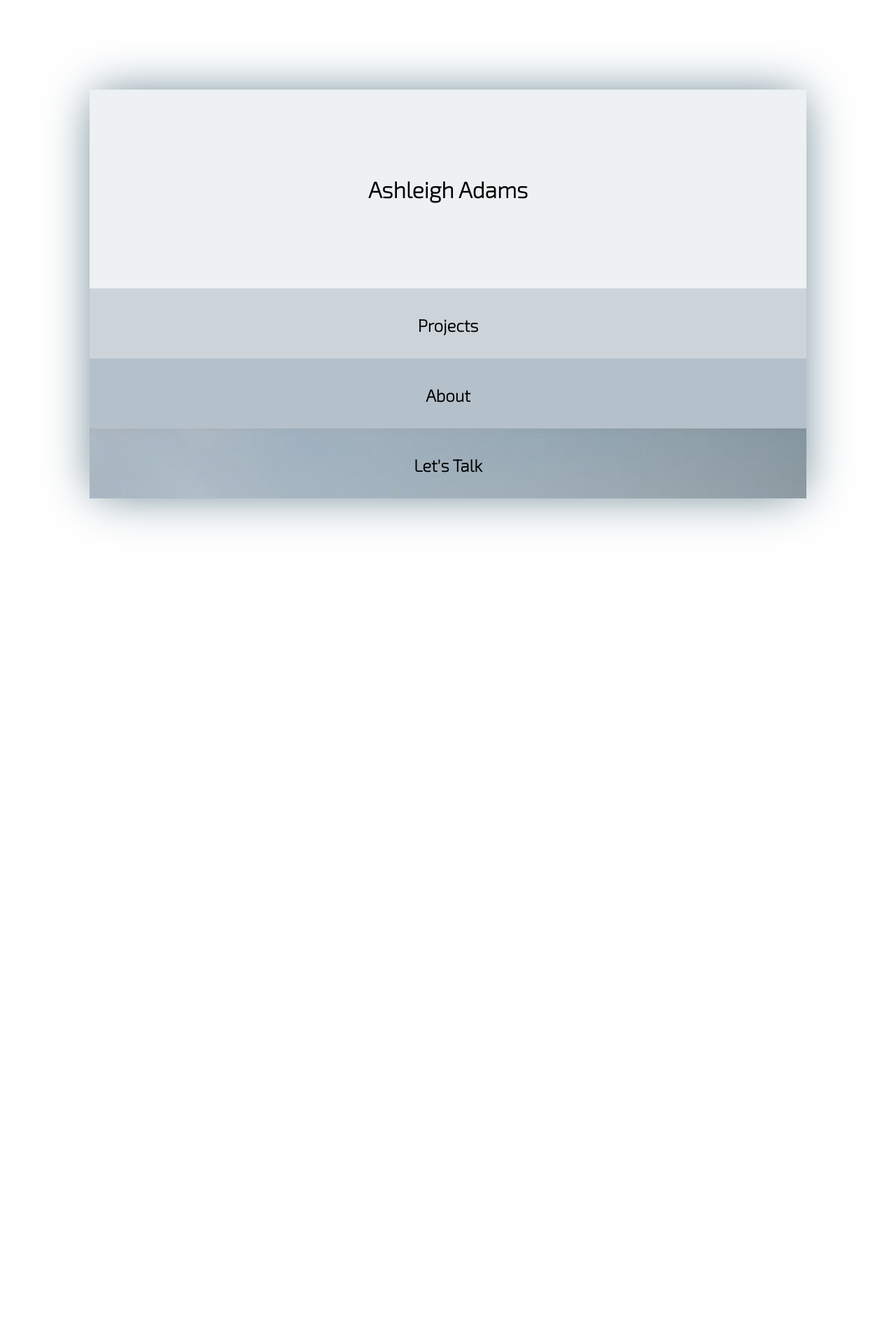
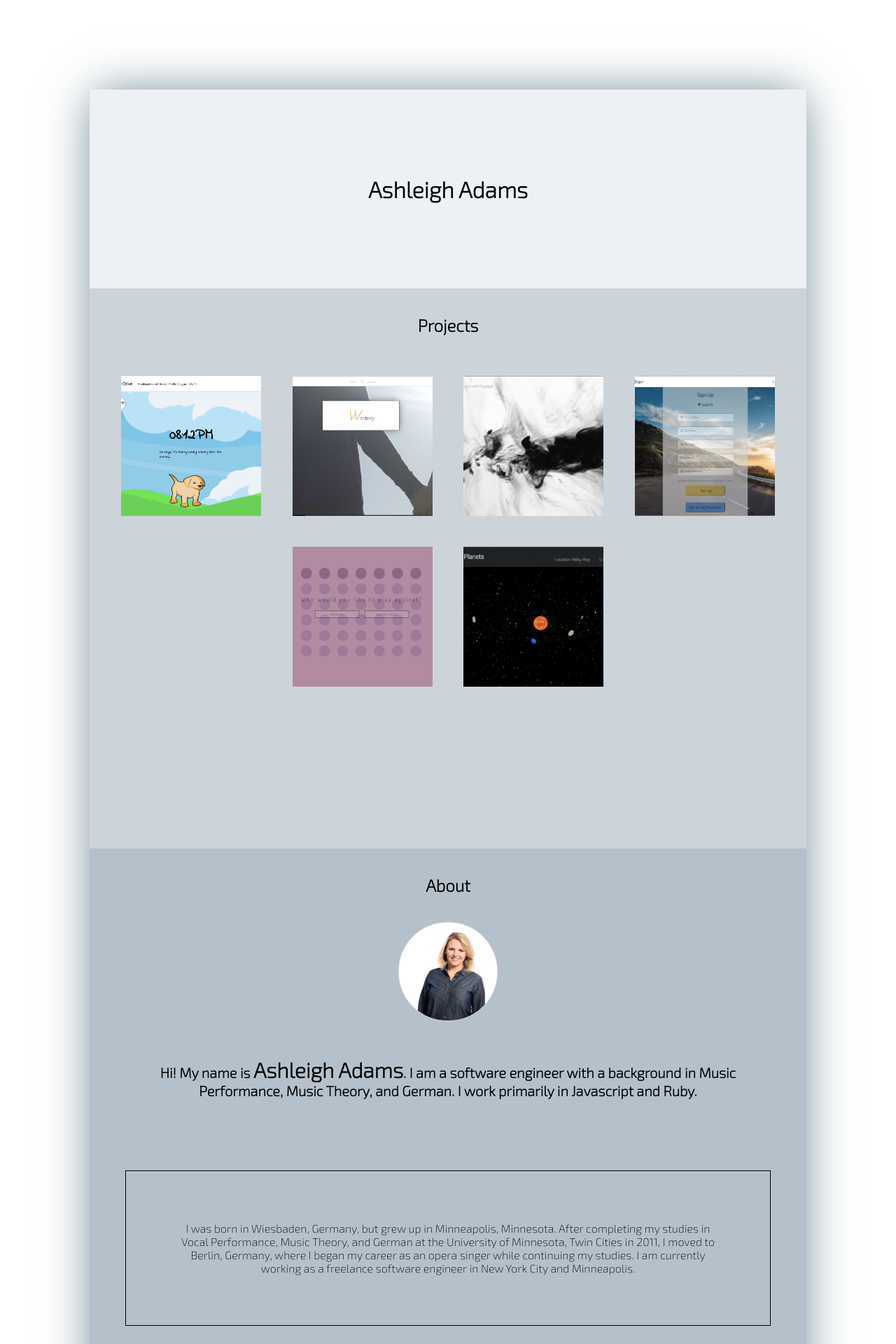
Before and after one commit to aadams22/portfolio_redesign, a PHP site: page /index.html in a window 1280 px wide. Shown: the top 1920 px of the page at 70% size. Before the commit the page ends 753 px from the top, so only its background shows below. Run offline with PHP 8.4, Linux system fonts and the light colour scheme.

Commit message:
adding overlay and links for projects

```diff
--- a/css/main.css
+++ b/css/main.css
@@ -19,6 +19,8 @@
 	margin: 0px;
 	text-align: center;
 	font-family: 'Exo 2', sans-serif;
+	background-size: cover;
+	background-repeat: no-repeat;
 }
 
 body {
@@ -35,22 +37,15 @@ header {
 }
 
 section {
-	height: 100px;
+	height: 800px;
 	overflow: hidden;
 	-webkit-transition: all 600ms cubic-bezier(0.55, 0.085, 0.68, 0.53);
   transition:         all 600ms cubic-bezier(0.55, 0.085, 0.68, 0.53);
 }
 
-ul {
-	margin-left: -2.5em;
-	margin-top: 12%;
-}
-
 li {
 	list-style: none;
 	display: inline-block;
-	padding: 1em;
-	font-size: 2em;
 }
 
 a {
@@ -59,12 +54,12 @@ a {
 }
 
 h2 { padding: 38px 0px; }
-h2:hover, a:hover { opacity: .3; }
 
 h4 {
 	padding: 5%;
 	font-size: 1.25em;
 }
+
 span {
 		font-size: 1.5em;
 /*		color: #b8afa6;*/
@@ -76,56 +71,73 @@ p {
 	margin: 5%;
 }
 
-#projects {
-	background: #ccd4da;
-}
-
-#about {
-	background: #b5c1ca;
-}
+#projects { background: #ccd4da; }
+#about { background: #b5c1ca; }
+#contact { background-image: url("../img/prague.jpg"); }
 
 #my-face {
 	margin: 0 auto;
 	border: 1px solid #e4d9e5;
   border-radius: 70px;
 	background-image: url("../img/ashleigh.jpg");
-	background-size: cover;
-	background-repeat: no-repeat;
 	background-position: center;
   height: 140px; width: 140px;
 }
 
-#contact {
-	background-image: url("../img/prague.jpg");
-	background-size: cover;
-	background-repeat: no-repeat;
+#contact > ul {
+	margin-left: -2.5em;
+	margin-top: 12%;
 }
 
-/*CONTACT ICONS*/
-li:nth-of-type(1) > a { font-family: github; }
-li:nth-of-type(2) > a { font-family: email; }
+#contact > ul > li {
+	padding: 1em;
+	font-size: 2em;
+}
+
+/*ICONS*/
+li:nth-of-type(1) > a { font-family: email; }
+li:nth-of-type(2) > a { font-family: github; }
 li:nth-of-type(3) > a { font-family: linkedin; }
+.overlay > ul > li:nth-of-type(1) > a { font-family: link; }
+
+/*BACKGROUND IMAGES FOR PROJECTS*/
+#enigmatic      { background-image: url('../img/enigmatic.png'); }
+#westerly       { background-image: url('../img/westerly.png'); }
+#medtrakr       { background-image: url('../img/medtrakr2.png'); }
+#connectfour    { background-image: url('../img/connectfour.png'); }
+#space          { background-image: url('../img/planets.png'); }
+#oli-and-olive  { background-image: url('../img/oliandolive.png'); }
 
 
 
-/*
-#projects > div {
-	border: 1px solid red;
-}*/
-
-.disabled { display: none; }
-
-/*.overlay {
-	  position: absolute;
-	  z-index: 3;
-	  background-color: silver;
-  	opacity: .9;
-}*/
-
-img {
+#projects > div > div {
 		margin: 2%;
 		display: inline-flex;
 		align-content: space-around;
 	  height: 200px; width: 200px;
-	  background-size: cover;
+	  background-position: center;
 }
+
+.disabled { display: none; }
+
+/*OVERLAY*/
+.overlay {
+	  position: absolute;
+	  z-index: 3;
+	  background-color: #eef1f3;
+  	opacity: .7;
+	  height: 200px; width: 200px;
+	  font-size: 1.5em;
+}
+
+.overlay > ul {
+	margin-left: -1.5em;
+	margin-top: 12%;
+}
+
+.overlay > ul > li { padding: 5%; }
+
+
+
+/*HOVER EFFECTS*/
+h2:hover, a:hover { opacity: .3; }
--- a/index.html
+++ b/index.html
@@ -19,16 +19,67 @@
     <section id="projects">
 
       <h2>Projects</h2>
-      <div>
-<!--         <img src="./img/oliandolive.png"></img>
-        <img src="./img/enigmatic.png"></img>
-        <img src="./img/medtrakr.png"</img>
-        <img src="./img/connectfour.png"></img>
-        <img src="./img/planets.png"></img> -->
 
-        <h4>The content that normally resides here decided to take a short vacation. Here is a short Lindy Hop gif until my content returns: </h4>
+      <div id="projects-container">
 
-        <img src="./img/giphy.gif">
+        <div id="oli-and-olive">
+          <div class="disabled overlay">
+            <ul>
+              <li><a href="">&#xE800</a></li>
+              <li><a href="">&#xE800</a></li>
+            </ul>
+          </div>
+        </div>
+
+        <div id="westerly">
+          <div class="disabled overlay">
+            <ul>
+              <li><a href="http://www.wester.ly/">&#xE800</a></li>
+              <li><a href="https://github.com/aadams22/westerly-homepage">&#xE800</a></li>
+            </ul>
+          </div>
+        </div>
+
+        <div id="enigmatic">
+          <div class="disabled overlay">
+            <ul>
+              <li><a href="http://enig-matic.herokuapp.com/">&#xE800</a></li>
+              <li><a href="https://github.com/aadams22/enigmatic">&#xE800</a></li>
+            </ul>
+          </div>
+        </div>
+
+        <div id="medtrakr">
+          <div class="disabled overlay">
+            <ul>
+              <li><a href="https://medtrakr.herokuapp.com/#/signin">&#xE800</a></li>
+              <li><a href="https://github.com/aadams22/MedTrakr2.0">&#xE800</a></li>
+            </ul>
+          </div>
+        </div>
+
+        <div id="connectfour">
+          <div class="disabled overlay">
+            <ul>
+              <li><a href="http://aadams22.github.io/connectfour/">&#xE800</a></li>
+              <li><a href="https://github.com/aadams22/connectfour">&#xE800</a></li>
+            </ul>
+          </div>
+        </div>
+
+        <div id="space">
+          <div class="disabled overlay">
+            <ul>
+              <li><a href="https://sad-space.herokuapp.com/">&#xE800</a></li>
+              <li><a href="https://github.com/salinetti81/sad_space">&#xE800</a></li>
+            </ul>
+          </div>
+
+        </div>
+
+<!--         <h4>The content that normally resides here decided to take a short vacation. Here is a short Lindy Hop gif until my content returns: </h4>
+
+        <img src="./img/giphy.gif"> -->
       </div>
 
     </section>
@@ -46,8 +97,8 @@
     <section id="contact">
       <h2>Let's Talk</h2>
       <ul>
+        <li><a href="mailto:ashleigh.adams22@gmail.com">&#xE801</a></li>
         <li><a href="https://github.com/aadams22">&#xE800</a></li>
-        <li><a href="mailto:ashleigh.adams22@gmail.com">&#xE801</a></li>
         <li><a href="https://www.linkedin.com/in/ashleighnicoleadams">&#xE802</a></li>
       </ul>
     </section>
--- a/js/index.js
+++ b/js/index.js
@@ -11,12 +11,12 @@ $(function(){
 		$(this).animate( { height: "100px" }, 0);
 	});
 
-	!! USE FOR DEVELOPMENT !!x
-	$("section")
-	.click(function(e){
-		console.log("header");
-		$(this).animate( { height: "800px" }, 0);
-	});
+	// !! USE FOR DEVELOPMENT !!x
+	// $("section")
+	// .click(function(e){
+	// 	console.log("header");
+	// 	$(this).animate( { height: "800px" }, 0);
+	// });
 
 
 	//for mobile device to close all tabs
@@ -26,8 +26,9 @@ $(function(){
 		$("section").animate( { height: "100px" }, 0);
 	});
 
-	$("img").hover(function(){
-		console.log("this ", $(this));
+
+	$("#projects-container > div").hover(function(){
+		// console.log("this ", $(this));
 		$(this).children().toggleClass("disabled");
 	});
 
```
Also changed, not shown: img/medtrakr2.png, img/westerly.png (added).
